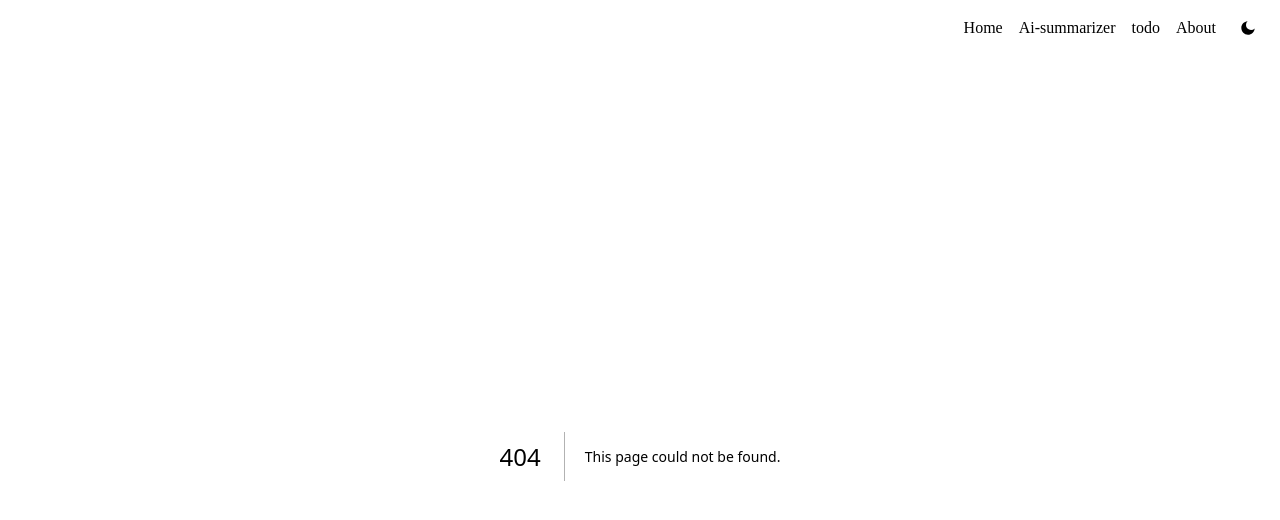
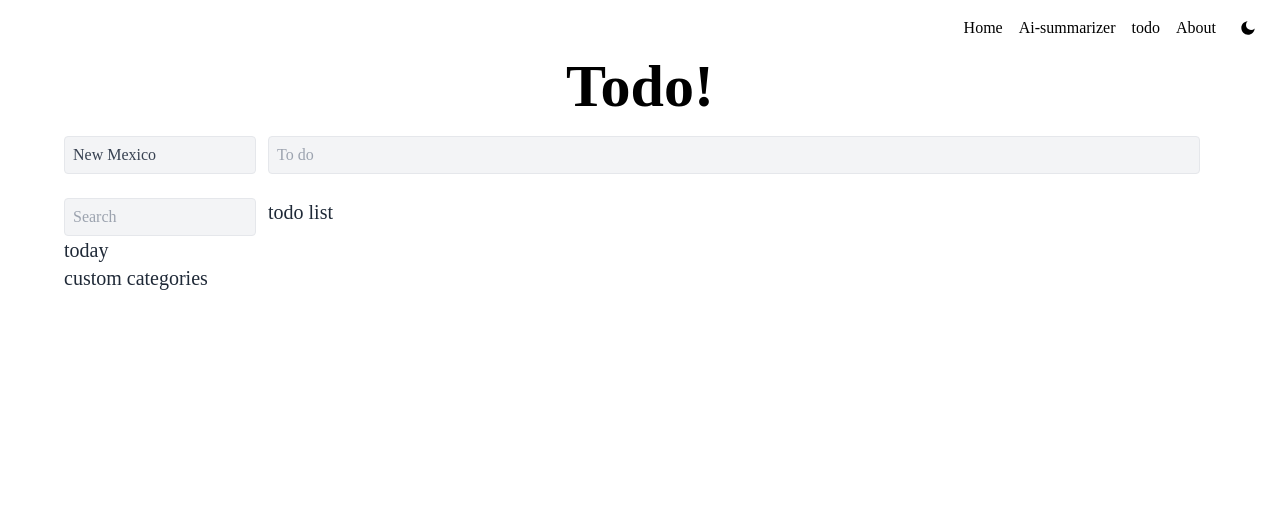
Before and after one commit to ista1024/ista1024.github.io, a Next.js app: page /todo in a window 1280 px wide. Before the commit this address had no page. Shown: the top 520 px of the page. Built offline with nearby package versions, Linux system fonts and the light colour scheme.

Commit message:
add todo page

```diff
--- /dev/null
+++ b/app/todo/page.tsx
@@ -0,0 +1,52 @@
+"use client";
+
+// import { FaGear } from "react-icons/fa6";
+
+export default function Home() {
+
+  return (
+    <main>
+      <div className="contents">
+        <div className="flex flex-col justify-center items-center">
+          <h1 className="head_text">Todo!</h1>
+        </div>
+        <div className="flex flex-col w-full justify-start items-start mt-5">
+          <div className="w-full flex flex-row justify-between items-center">
+            <div className="justify-between items-center sm:mr-3 mr-1">
+              <select className=" appearance-none md:w-48 w-16 bg-gray-100 border border-gray-200 text-gray-700 p-2 rounded leading-tight focus:outline-none focus:bg-white focus:border-gray-500">
+                <option>New Mexico</option>
+                <option>Missouri</option>
+                <option>Texas</option>
+              </select>
+            </div>
+            <div className="flex flex-1 flex-row justify-between items-center gap-3">
+              <input className="appearance-none w-full bg-gray-100 text-gray-700 border focus:border-red-500 rounded p-2 sm:mr-4 mr-1 leading-tight focus:outline-none focus:bg-white" type="text" placeholder="To do" />
+              {/* <div className="rounded-full border sm:w-10 sm:h-10 w-5 h-5 flex jusify-center items-center sm:p-4 p-2">
+                <p className="desc text-center">
+                  i
+                </p>
+              </div>
+              <FaGear className="sm:w-9 sm:h-9 w-4 h-4 flex jusify-center items-center" /> */}
+            </div>
+          </div>
+          <div className="flex flex-row mt-6">
+            <div className="md:w-48 w-16 sm:mr-3 mr-1">
+              <input className="appearance-none w-full bg-gray-100 text-gray-700 border rounded p-2 leading-tight focus:outline-none focus:bg-white" type="text" placeholder="Search" />
+              <p className="desc ">
+                today
+              </p>
+              <p className="desc text-ellipsis overflow-hidden ">
+                custom categories
+              </p>
+            </div>
+            <div className="flex-1 w-64 justify-center items-center">
+              <p className="desc">
+                todo list
+              </p>
+            </div>
+          </div>
+        </div>
+      </div>
+    </main>
+  )
+}
```
